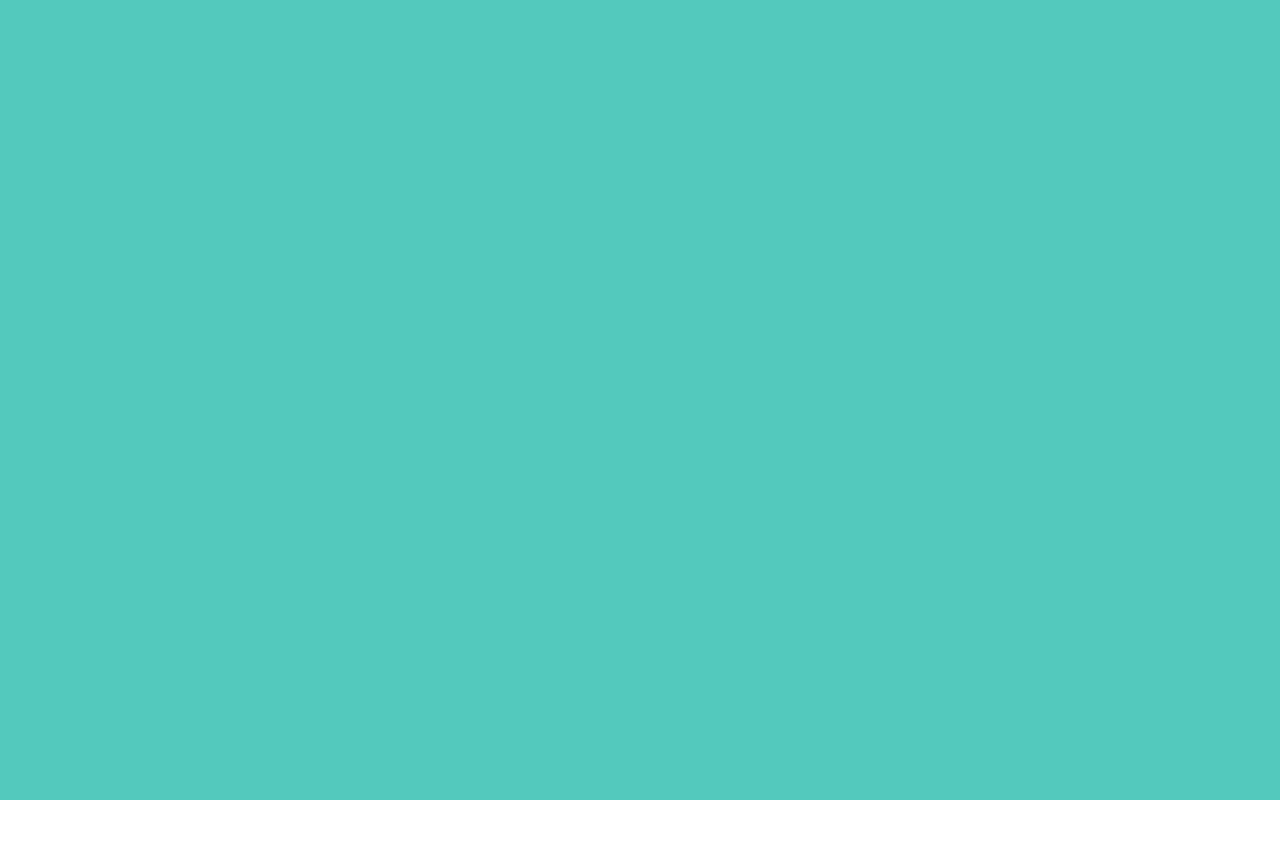
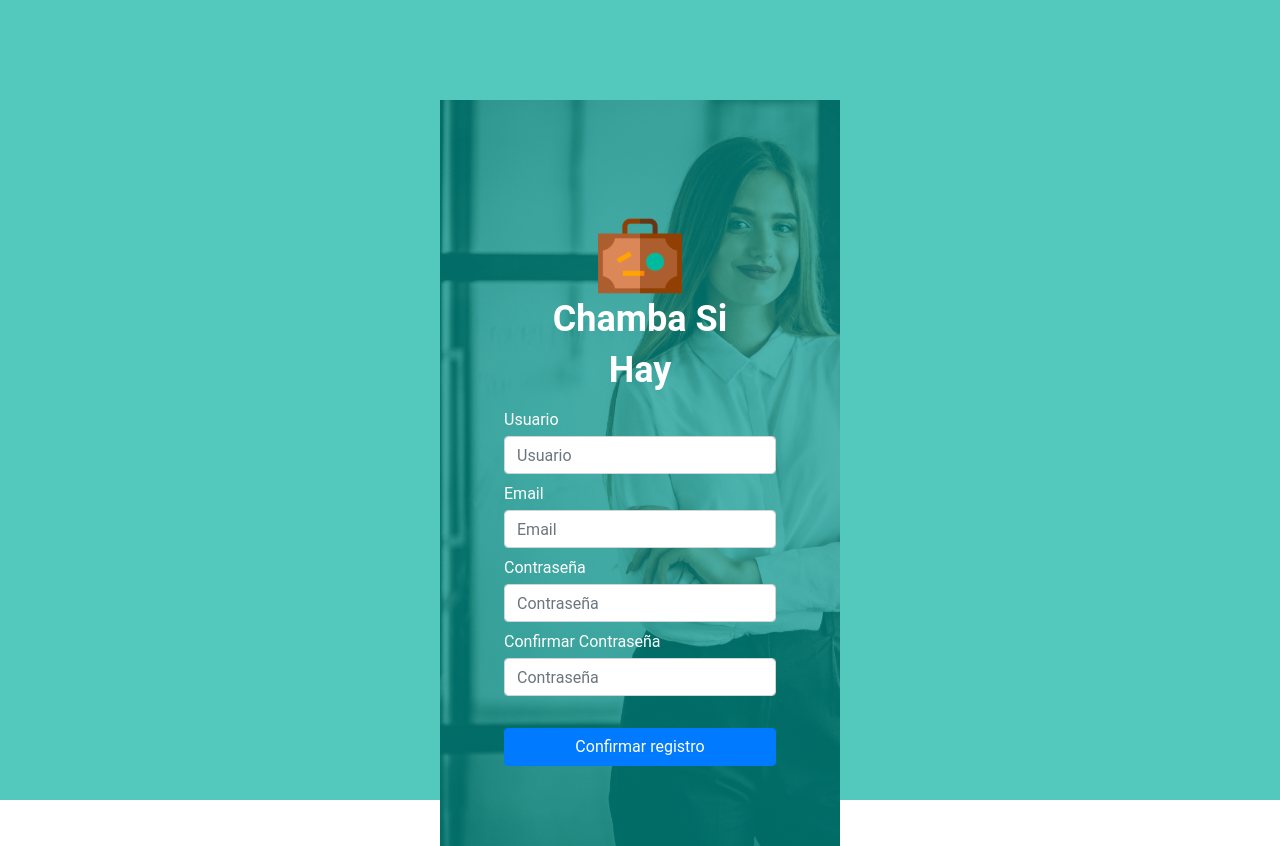
Before and after one commit to fabr0d/chamba-si-hay-web, a React (Create React App) app: page /register in a window 1280 px wide. Before the commit the page ends 800 px from the top, so only its background shows below. Built offline with nearby package versions, Linux system fonts and the light colour scheme.

Commit message:
✨ Added Register page

```diff
--- a/src/App.js
+++ b/src/App.js
@@ -5,6 +5,7 @@ import {
   Route
 } from "react-router-dom";
 import Login from './pages/Login'
+import Register from './pages/Register'
 import 'bootstrap/dist/css/bootstrap.min.css';
 import './App.css';
 
@@ -14,6 +15,7 @@ export default function App() {
       <Router>
         <Switch>
           <Route path="/login" component={Login} />
+          <Route path="/register" component={Register} />
         </Switch>
       </Router>
     </div>
--- /dev/null
+++ b/src/pages/Register.css
@@ -0,0 +1,27 @@
+.register-container {
+    width: 100%;
+    max-width: 400px;
+
+    padding: 64px;
+    margin-top: 100px;
+
+    display: flex;
+    flex-direction: column;
+    align-items: center;
+
+    background: linear-gradient(rgba(0, 152, 141, 0.68), rgba(0, 152, 141, 0.68)),
+    url("/assets/login-register-background.jpg");
+    background-size: cover;
+}
+
+/* Phone */
+@media screen and (max-width: 600px) {
+    .register-container {
+        max-width: 100vw;
+        max-height: 100vh;
+        width: 100%;
+        height: 100%;
+
+        margin-top: 0;
+    }
+}
--- /dev/null
+++ b/src/pages/Register.js
@@ -0,0 +1,34 @@
+import React from 'react'
+import Form from 'react-bootstrap/Form'
+import Button from 'react-bootstrap/Button'
+import { ReactComponent as Logo } from '../assets/logo.svg'
+import './Register.css'
+
+function Register() {
+  return (
+    <div className="register-container">
+      <div style={{ marginTop: 50 }}>
+        <Logo/>
+      </div>
+
+      <h1>Chamba Si</h1>
+      <h1>Hay</h1>
+
+      <Form.Group style={{ width: '100%' }}>
+        <Form.Label>Usuario</Form.Label>
+        <Form.Control type='text' placeholder='Usuario' name="username" />
+        <Form.Label>Email</Form.Label>
+        <Form.Control type='email' placeholder='Email' name="email" />
+        <Form.Label>Contraseña</Form.Label>
+        <Form.Control type='password' placeholder='Contraseña' name="password" />
+        <Form.Label>Confirmar Contraseña</Form.Label>
+        <Form.Control type='password' placeholder='Contraseña' name="confirmPassword" />
+        <Button variant="primary" block style={{ marginTop: 32 }}>
+          Confirmar registro
+        </Button>
+      </Form.Group>
+    </div>
+  )
+}
+
+export default Register
```
